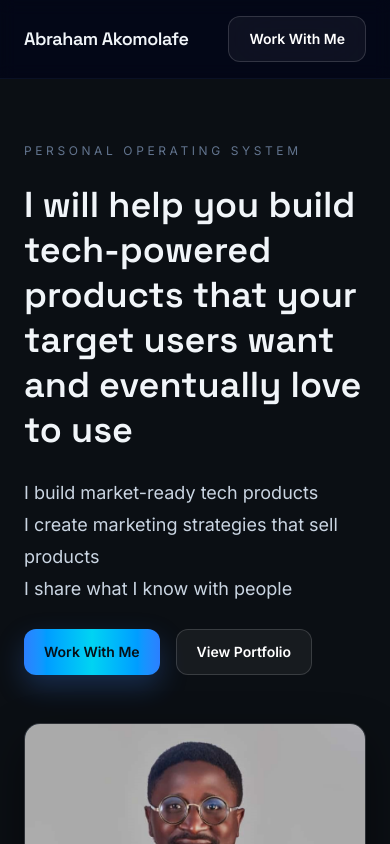
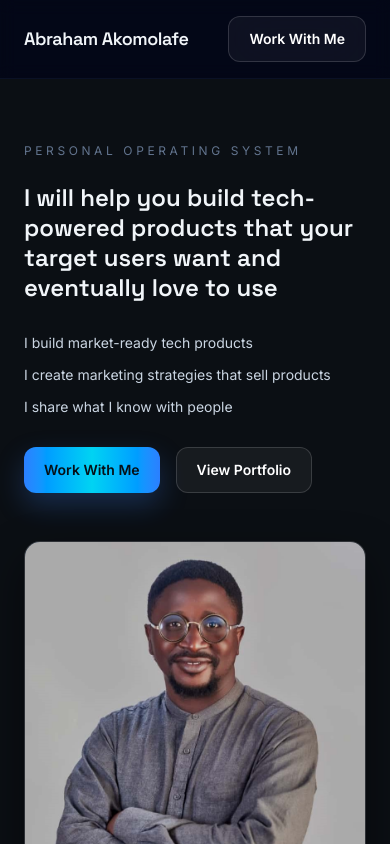
Before and after one commit to techyabraham/abraham.com.ng, a Next.js app: page / in a window 390 px wide. Shown: the top 844 px of the page. Built offline with nearby package versions, Linux system fonts and the light colour scheme; a web font is replaced by a local one.

Commit message:
hero section texts reduced by 30 percent on mobile view

```diff
--- a/src/app/page.tsx
+++ b/src/app/page.tsx
@@ -117,11 +117,11 @@ export default function Home() {
             <p className="text-xs uppercase tracking-[0.3em] text-slate-500 animate-fade-up delay-1">
               Personal Operating System
             </p>
-            <h1 className="font-display text-4xl font-semibold leading-tight text-slate-100 sm:text-5xl animate-fade-up delay-2">
+            <h1 className="font-display text-2xl font-semibold leading-tight text-slate-100 sm:text-5xl animate-fade-up delay-2">
               I will help you build tech-powered products that your target users
               want and eventually love to use
             </h1>
-            <p className="text-lg leading-8 text-slate-300 animate-fade-up delay-3">
+            <p className="text-sm leading-8 text-slate-300 animate-fade-up delay-3 sm:text-lg">
               I build market-ready tech products
               <br />
               I create marketing strategies that sell products
```
